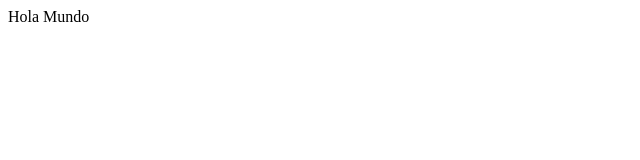
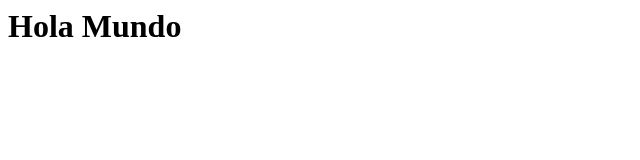
Before and after one commit to pruebaslorenzo/prueba-dam, a plain HTML site: page index.html in a window 1280 px wide. Shown: the whole page, without its empty margins (0-640 px from the left). Drawn offline with Linux system fonts and the light colour scheme.

Commit message:
Update index.html
añado head y body

```diff
--- a/index.html
+++ b/index.html
@@ -1,3 +1,8 @@
 <html>
-  Hola Mundo
+  <head>
+    <title>Pagina inicial</title>
+  </head>
+  <body>
+    <h1>Hola Mundo</h1>
+  </body>
 </html>
```
